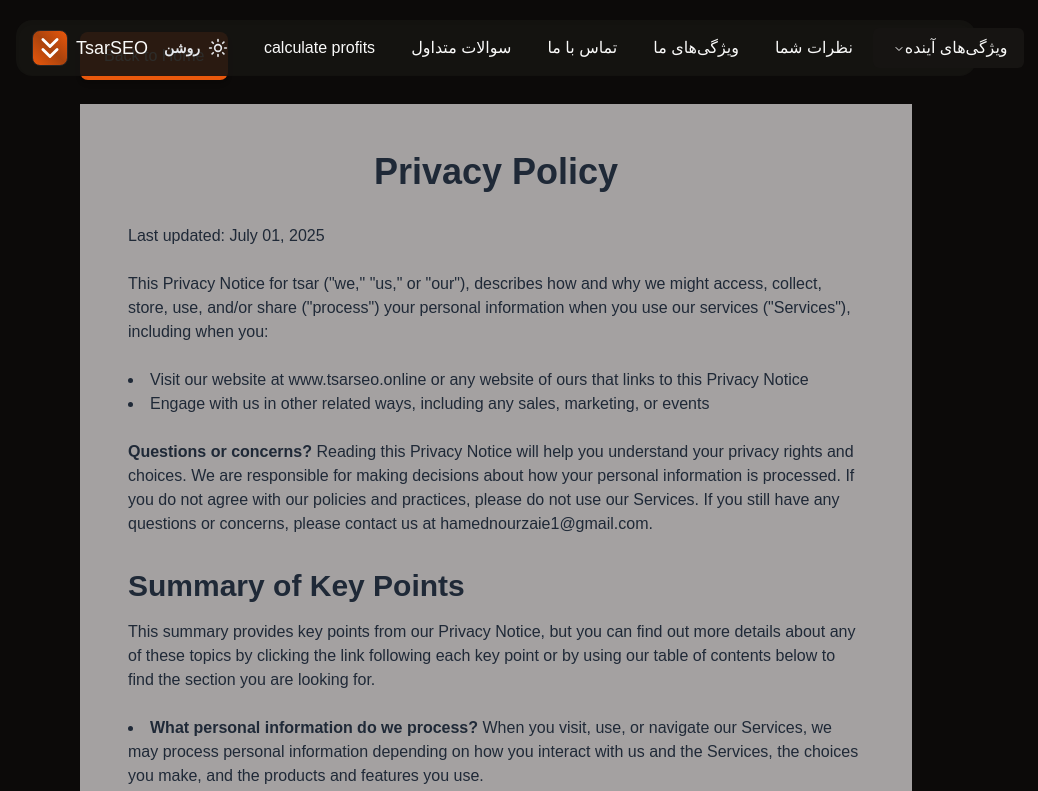
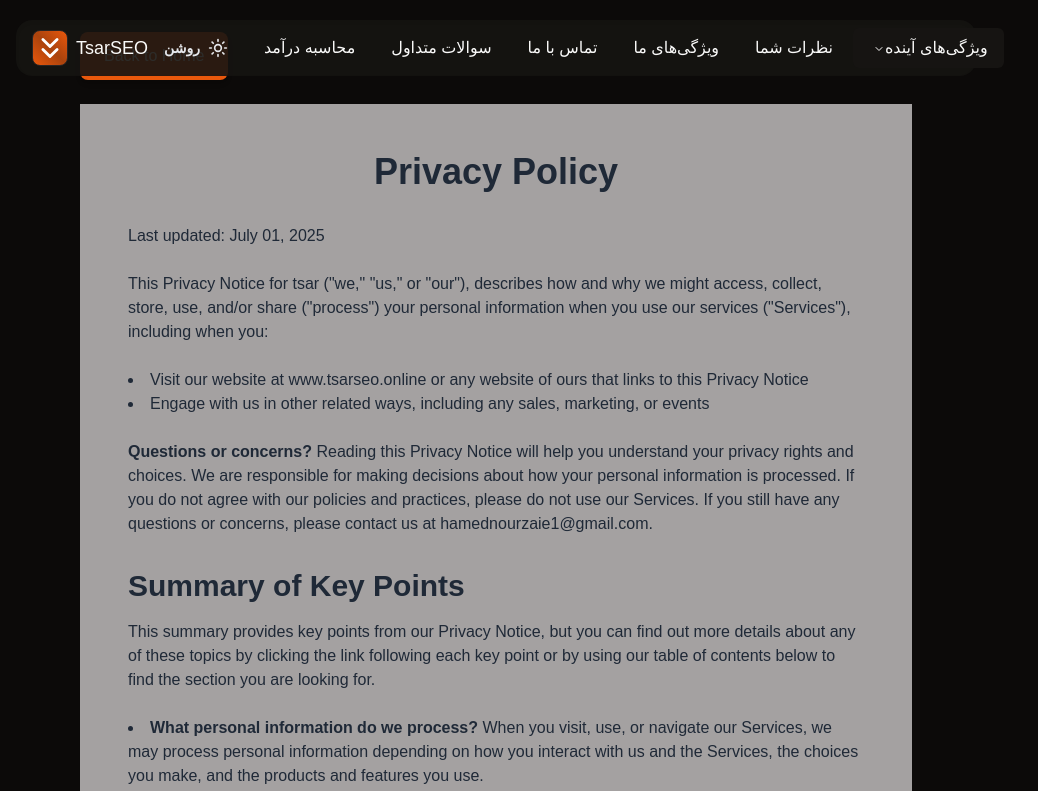
Before and after one commit to hamednourzaei/landing-my-seo-website, a Next.js app: page /privacy-policy in a window 1280 px wide. Shown: the top 791 px of the page, without its empty margins (144-1182 px from the left). Built offline with nearby package versions, Linux system fonts and the light colour scheme.

Commit message:
add new future 3

```diff
--- a/components/layout/navbar.tsx
+++ b/components/layout/navbar.tsx
@@ -27,12 +27,12 @@ export const ROUTE_LIST: Route[] = [
   { href: "/#features", label: "ویژگی‌های ما" },
   { href: "/#contact", label: "تماس با ما" },
   { href: "/#faq", label: "سوالات متداول" },
-  { href: "/calculate-profits", label: "calculate profits" },
+  { href: "/calculate-profits", label: "محاسبه درآمد" },
 ];
 
 export const FEATURE_LIST: Feature[] = [
   {
-    title: "calculate-profits",
+    title: "محاسبه درآمد",
     description:
       " شبیه‌ساز پیشرفته درآمد  Google AdSense باموفقیت ایجاد شد.",
   },
--- a/components/layout/sections/IncomeSimulatorModal.tsx
+++ b/components/layout/sections/IncomeSimulatorModal.tsx
@@ -37,7 +37,6 @@ import {
 } from "chart.js";
 import { Line, Pie } from "react-chartjs-2";
 import { debounce } from "lodash";
-import zoomPlugin from "chartjs-plugin-zoom";
 
 // Register ChartJS components
 ChartJS.register(
@@ -48,8 +47,7 @@ ChartJS.register(
   ArcElement,
   Title,
   ChartTooltip,
-  Legend,
-  zoomPlugin
+  Legend
 );
 
 // CPC data by country (static)
```
